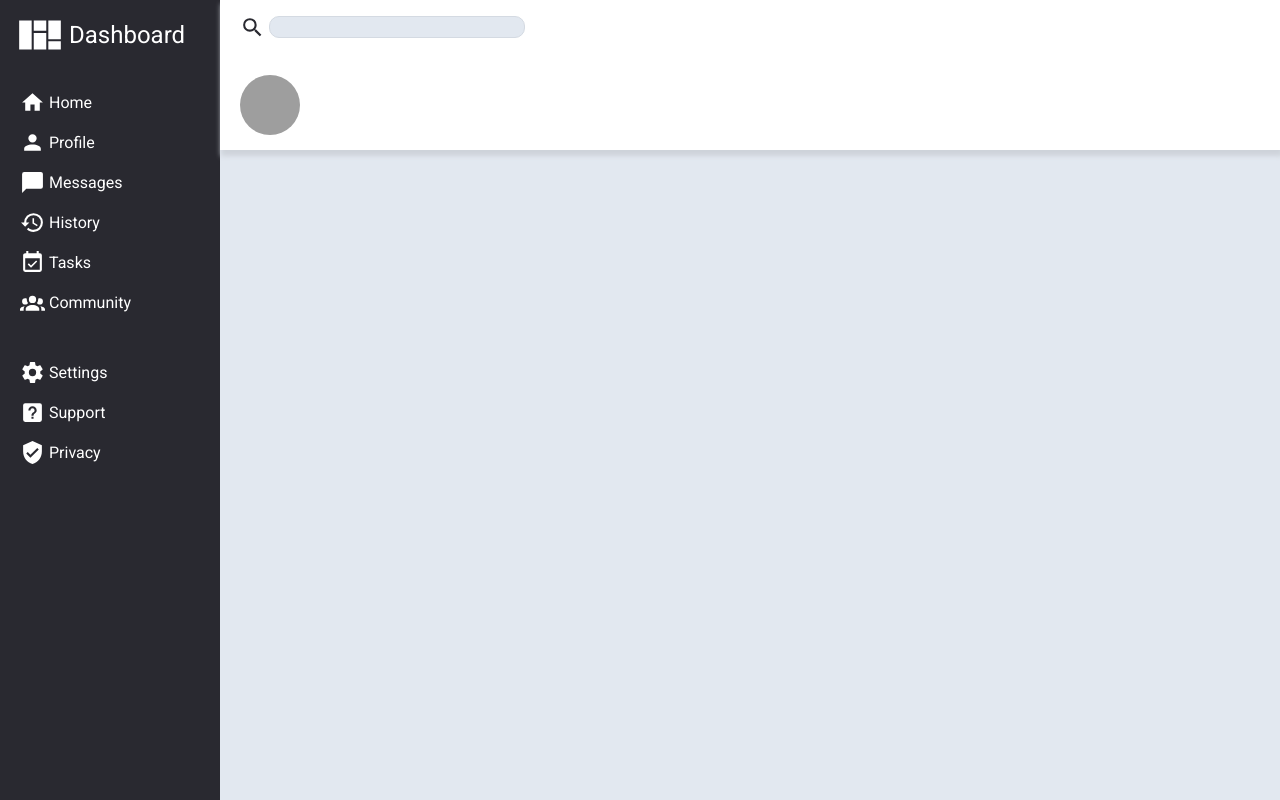
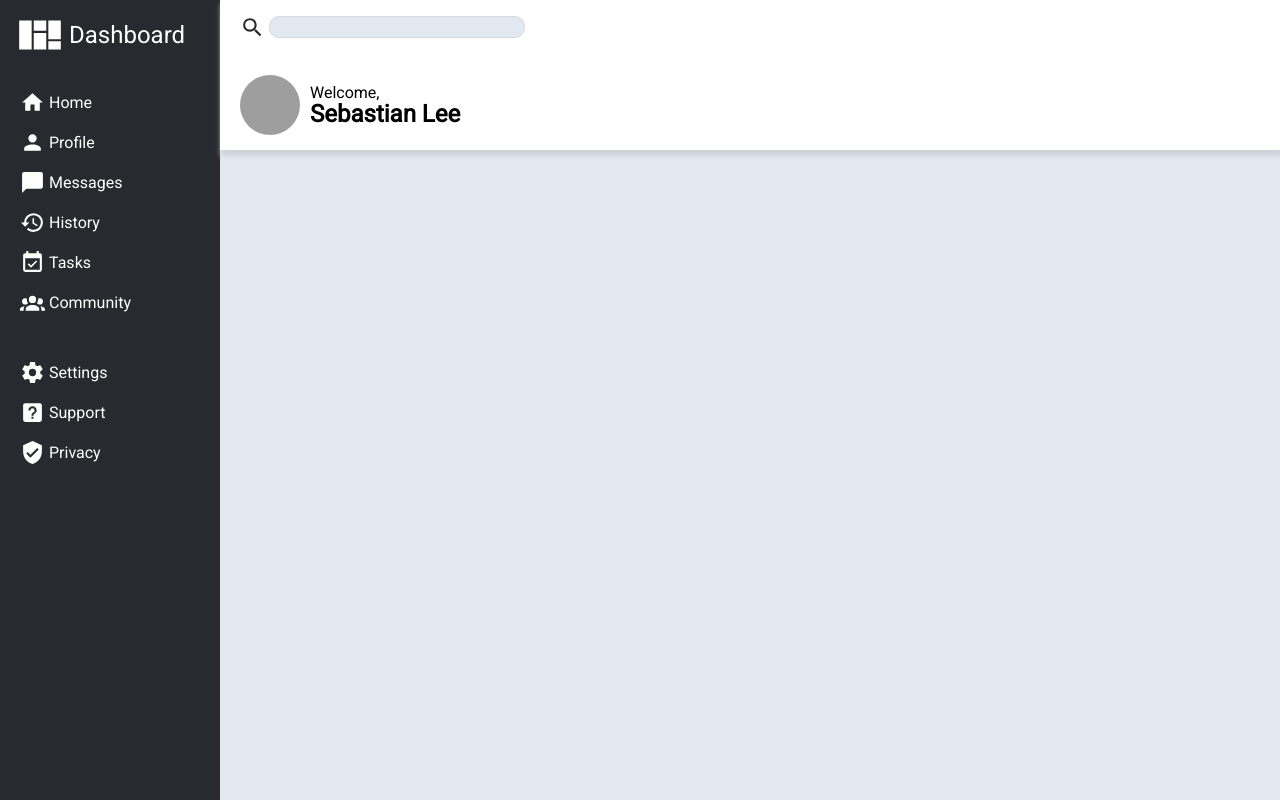
Before and after one commit to sebiprograms/admin-dashboard, a plain HTML site: page index.html in a window 1280 px wide. Drawn offline with Linux system fonts and the light colour scheme; grey boxes are pictures that could not be loaded.

Commit message:
Adds username
Username appears in upper menu

```diff
--- a/index.html
+++ b/index.html
@@ -101,6 +101,7 @@
     </div>
     <div class="userinfo">
       <div class="usericon"><img src="./img/IMG_4200.jpg" alt="main profile picture"></div>
+      <div class="welcome"><span>Welcome,</span><h2>Sebastian Lee</h2></div>
     </div>
     <div class="buttons">
     </div>
--- a/styles.css
+++ b/styles.css
@@ -62,8 +62,12 @@ body {
   width: 50px;
 }
 
+
+h2 {
+  font-family: robo-regular;
+}
+
 .pageheading>h2 {
-  font-family: robo-regular;
   font-weight: 500;
   display: inline-block;
   vertical-align: middle;
@@ -167,8 +171,32 @@ a:hover {
   vertical-align: middle;
 }
 
+.usericon {
+  display: inline-block;
+}
+
 .usericon>img {
   width: 60px;
   height: 60px;
   border-radius: 30px;
 }
+
+.welcome>span {
+  font-family: robo-regular;
+  color: black;
+}
+
+.welcome>h2 {
+  text-align: center;
+  margin: 0px;
+
+}
+
+.welcome {
+  align-content: center;
+  padding-left: 10px
+}
+
+.userinfo {
+  display: flex;
+}
```
